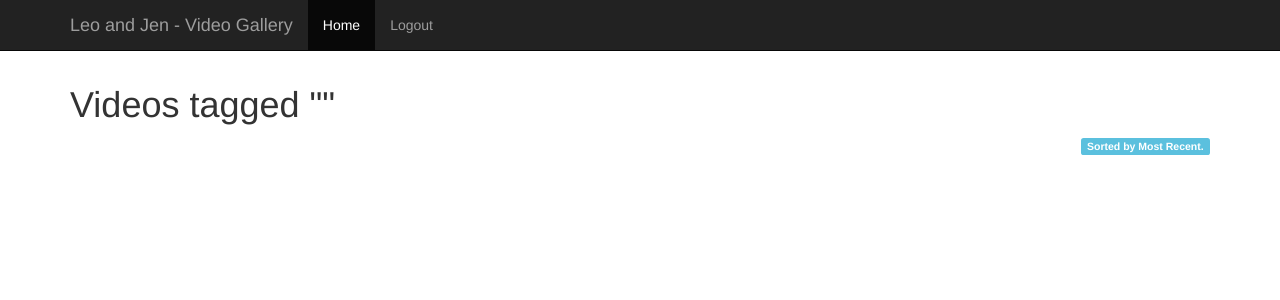
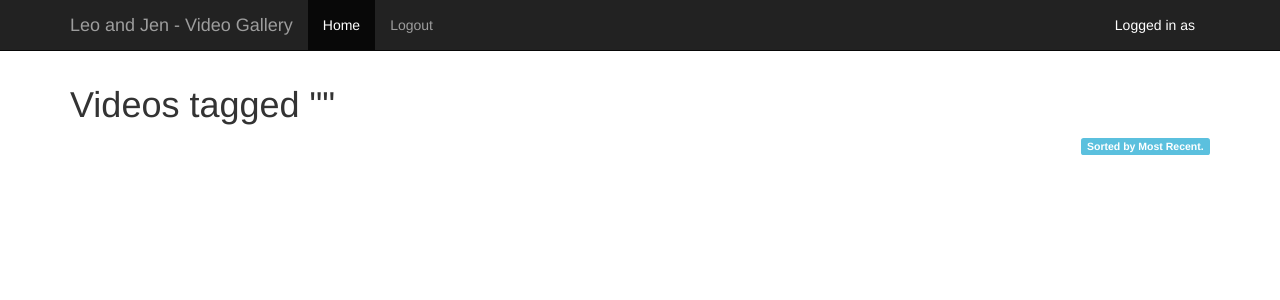
Before and after one commit to dtraleigh/my_video_gallery, a Django app: template templates/tag.html in a window 1280 px wide. Shown: the top 300 px of the page. Run offline with Django 3.2, Linux system fonts and the light colour scheme; the template is opened without the code that fills it, so the values that code supplies are empty; some libraries are stand-ins or nearby versions.

Commit message:
Added a div in the top right corner of the site showing who you are logged in as.

```diff
--- a/static/css/video-custom.css
+++ b/static/css/video-custom.css
@@ -58,6 +58,10 @@ body {
 .btn-margin{
   margin:5px;
 }
+#login-as{
+  color: white;
+  margin: 15px;
+}
 @media (max-width: 768px) {
   .album-poster-recent{
     width: 100%;
--- a/templates/base.html
+++ b/templates/base.html
@@ -40,6 +40,9 @@
             <li class="active"><a href="/main/">Home</a></li>
 						<li><a href="/logout/">Logout</a></li>
           </ul>
+					<div id="login-as">
+						<p class="text-right">Logged in as <strong>{{user.username}}</strong></p>
+					</div>
         </div><!--/.nav-collapse -->
       </div>
     </nav>
```
